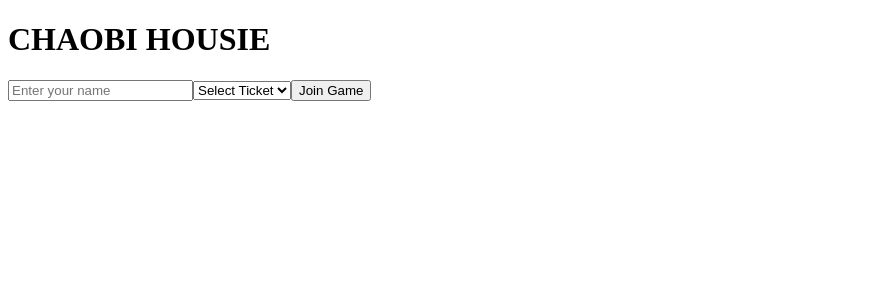
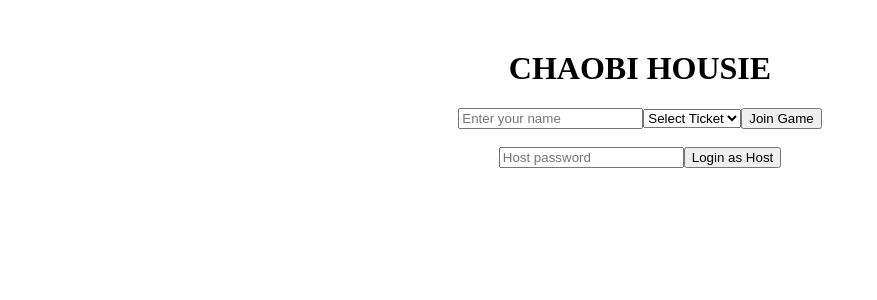
Before and after one commit to chaobichaobi7-blip/chaobi-housie, a React (Vite) app in the folder frontend/: page / in a window 1280 px wide. Shown: the top 300 px of the page, without its empty margins (0-877 px from the left). Built offline with nearby package versions, Linux system fonts and the light colour scheme; no server answers.

Commit message:
Update App.jsx

```diff
--- a/frontend/src/App.jsx
+++ b/frontend/src/App.jsx
@@ -1,38 +1,63 @@
-import React, { useEffect, useState } from "react";
-import io from "socket.io-client";
+import React, { useState, useEffect } from "react";
 import TicketsGrid from "./TicketsGrid";
-
-const socket = io(import.meta.env.VITE_BACKEND_URL || "http://localhost:5000");
 
 const App = () => {
   const [name, setName] = useState("");
   const [ticket, setTicket] = useState("");
+  const [password, setPassword] = useState("");
+  const [isHost, setIsHost] = useState(false);
   const [joined, setJoined] = useState(false);
+  const [tickets, setTickets] = useState([]);
 
-  const joinGame = () => {
-    if (!name || !ticket) return;
-    socket.emit("joinGame", { name, ticket: Number(ticket) });
+  // Fetch all tickets from backend
+  useEffect(() => {
+    fetch("https://your-backend-url.onrender.com/tickets")
+      .then((res) => res.json())
+      .then((data) => setTickets(data))
+      .catch((err) => console.error("Error fetching tickets:", err));
+  }, []);
+
+  const handleJoin = () => {
+    if (!name || !ticket) {
+      alert("Please enter name and select a ticket!");
+      return;
+    }
+
+    // Send join request to backend
+    fetch("https://your-backend-url.onrender.com/join", {
+      method: "POST",
+      headers: { "Content-Type": "application/json" },
+      body: JSON.stringify({ name, ticket }),
+    })
+      .then((res) => res.json())
+      .then(() => {
         setJoined(true);
+      })
+      .catch((err) => console.error("Join error:", err));
   };
 
+  const handleHostLogin = () => {
+    if (password === "host123") {
+      setIsHost(true);
+      setJoined(true);
+    } else {
+      alert("Wrong host password!");
+    }
+  };
+
+  if (!joined) {
     return (
-    <div className="p-4">
-      <h1 className="text-3xl font-bold mb-4 text-center">CHAOBI HOUSIE</h1>
+      <div style={{ textAlign: "center", marginTop: "50px" }}>
+        <h1>CHAOBI HOUSIE</h1>
 
-      {!joined ? (
-        <div className="flex flex-col items-center gap-2">
+        {/* Player join */}
         <input
           type="text"
           placeholder="Enter your name"
           value={name}
           onChange={(e) => setName(e.target.value)}
-            className="border p-2 rounded"
         />
-          <select
-            value={ticket}
-            onChange={(e) => setTicket(e.target.value)}
-            className="border p-2 rounded"
-          >
+        <select value={ticket} onChange={(e) => setTicket(e.target.value)}>
           <option value="">Select Ticket</option>
           {Array.from({ length: 600 }, (_, i) => (
             <option key={i + 1} value={i + 1}>
@@ -40,16 +65,27 @@ const App = () => {
             </option>
           ))}
         </select>
-          <button
-            onClick={joinGame}
-            className="bg-blue-500 text-white px-4 py-2 rounded"
-          >
-            Join Game
-          </button>
+        <button onClick={handleJoin}>Join Game</button>
+
+        <br />
+        <br />
+
+        {/* Host login */}
+        <input
+          type="password"
+          placeholder="Host password"
+          value={password}
+          onChange={(e) => setPassword(e.target.value)}
+        />
+        <button onClick={handleHostLogin}>Login as Host</button>
       </div>
-      ) : (
-        <TicketsGrid socket={socket} />
-      )}
+    );
+  }
+
+  return (
+    <div style={{ padding: "20px" }}>
+      <h2>All Tickets</h2>
+      <TicketsGrid tickets={tickets} />
     </div>
   );
 };
```
Lines whose indentation alone changed are shown as unchanged.
